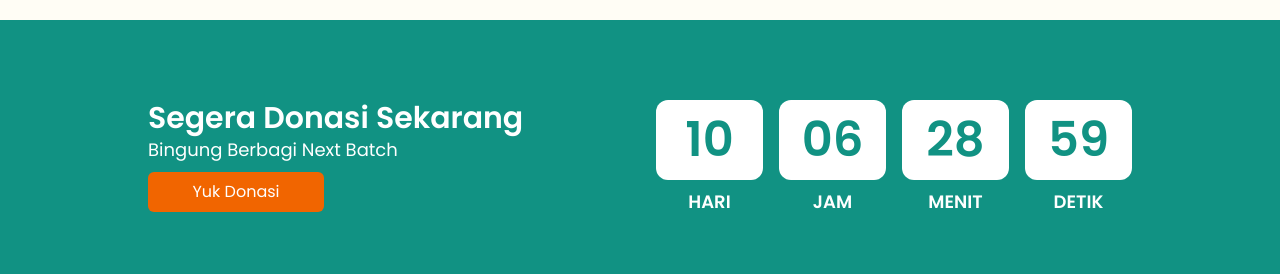
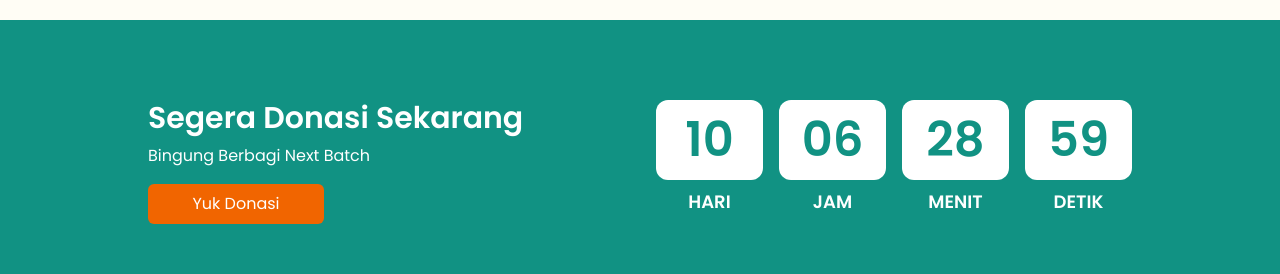
Before and after one commit to qitadev/bingung-berbagi, a Nuxt app: page / in a window 1280 px wide. Shown: the part 780-1054 px from the top of the page. Built offline with nearby package versions, Linux system fonts and the light colour scheme; no server answers.

Commit message:
update jumbotron

```diff
--- a/components/index/Jumbotron.vue
+++ b/components/index/Jumbotron.vue
@@ -5,10 +5,10 @@
         <h1 class="text-3xl font-bold text-white">
           Segera Donasi Sekarang
         </h1>
-        <p class="text-white text-lg">
+        <p class="text-white mt-2">
           Bingung Berbagi {{ batch ? batch.batch_name : 'Next Batch' }}
         </p>
-        <NuxtLink to="/" class="block px-4 py-2 mt-2 w-44 rounded-md bg-orange-primary text-white text-center">Yuk Donasi</NuxtLink>
+        <NuxtLink to="/" class="block mt-4 px-4 py-2 w-44 rounded-md bg-orange-primary text-white text-center">Yuk Donasi</NuxtLink>
       </section>
       <section>
         <div class="grid grid-cols-2 md:grid-cols-4 gap-4">
```
